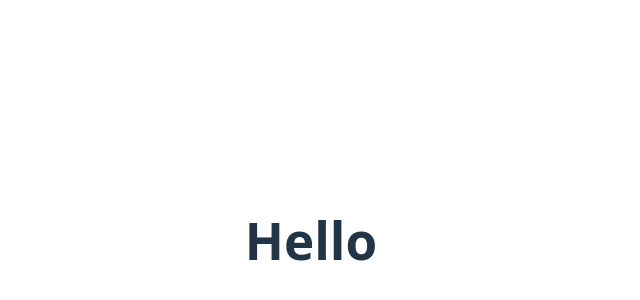
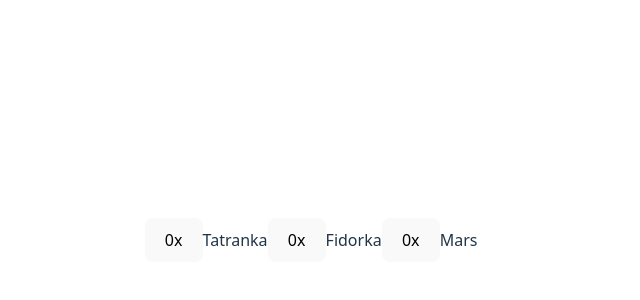
Before and after one commit to MartinNuc/react-course-feb-2026, a React (Vite) app: page / in a window 1280 px wide. Shown: the part 160-460 px from the top of the page, without its empty margins (329-969 px from the left). Built offline with nearby package versions, Linux system fonts and the light colour scheme.

Commit message:
static buttons

```diff
--- a/src/App.tsx
+++ b/src/App.tsx
@@ -1,10 +1,9 @@
-import { useState } from 'react'
-import reactLogo from './assets/react.svg'
-import viteLogo from '/vite.svg'
 import './App.css'
+import { VendingMachine } from './VendingMachine';
 
 function App() {
-  return <h1>Hello</h1>;
+
+  return <VendingMachine />
 }
 
 export default App
--- /dev/null
+++ b/src/Item.tsx
@@ -0,0 +1,13 @@
+type Props = {
+    name: string;
+}
+
+export function Item({ name }: Props) {
+
+    return (
+        <>
+            <button>0x</button>
+            {name}
+        </>
+    );
+}
--- /dev/null
+++ b/src/VendingMachine.tsx
@@ -0,0 +1,14 @@
+import {Item} from './Item';
+
+export function VendingMachine(){
+
+    const goods = [
+        "Tatranka",
+        "Fidorka",
+        "Mars"
+    ];
+
+    return (
+        goods.map((good) => <Item name={good} />)
+    )
+}
```
Also changed, not shown: src/Table.tsx (added, +13 -0 lines).
